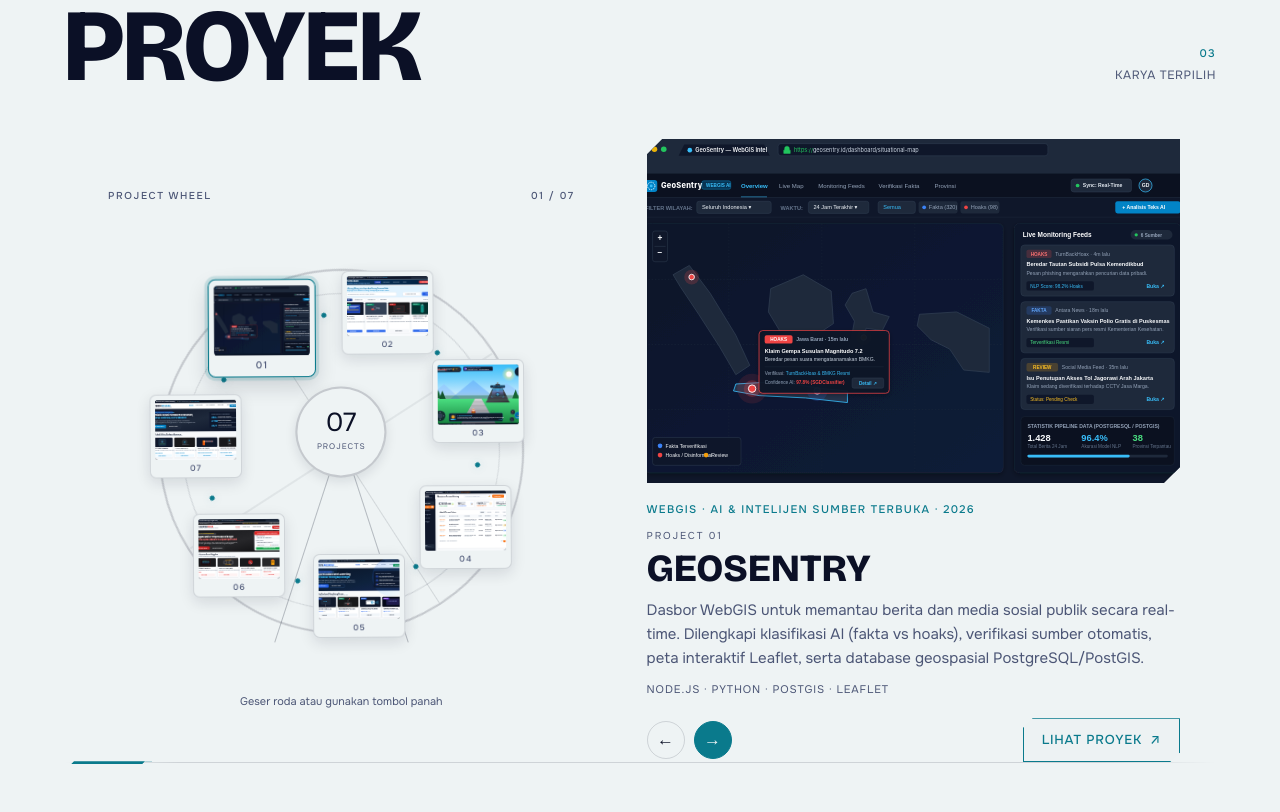
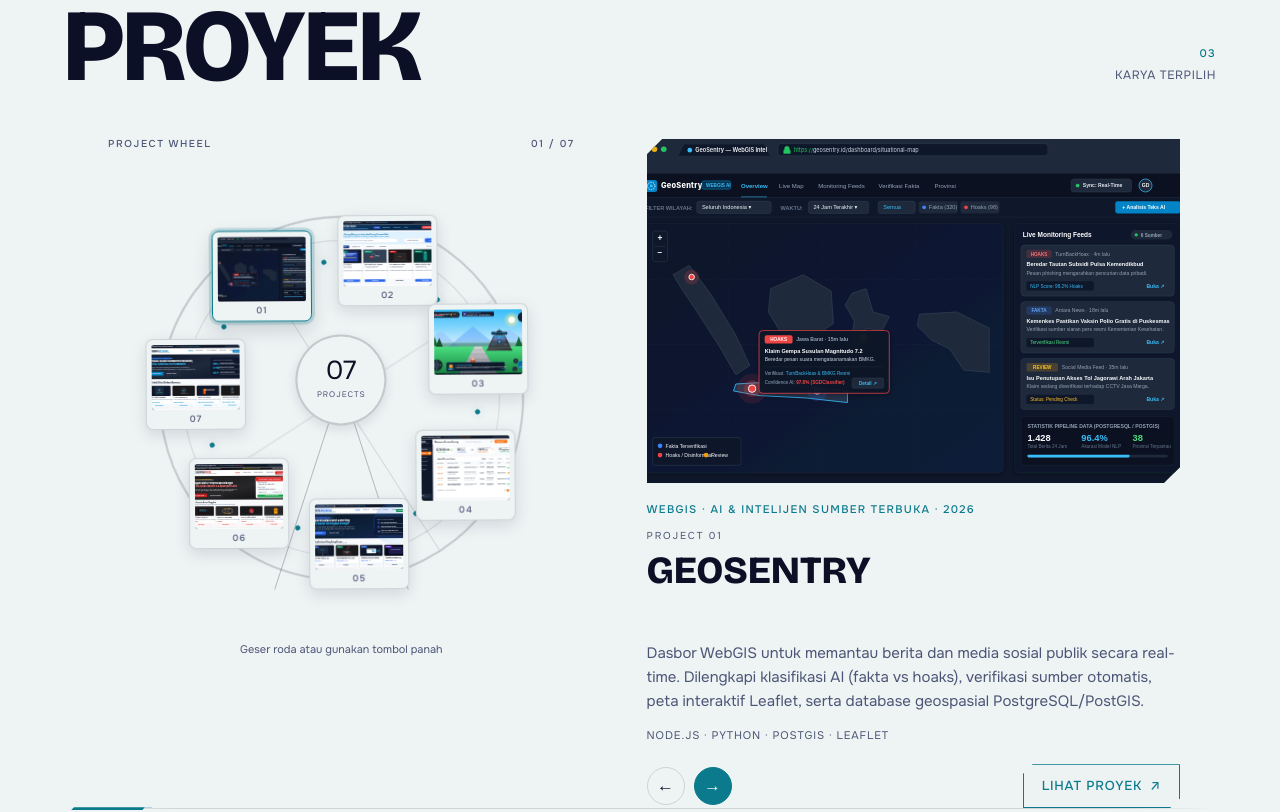
Before and after one commit to Gerr-DS/CV-PORTO, a plain HTML site: page index.html in a window 1280 px wide. Shown: the part 2097-2909 px from the top of the page. Drawn offline with nearby package versions, Linux system fonts and the light colour scheme.

Commit message:
Fix wheel vertical jumping by stabilizing layout alignment and uniform gondola transforms

```diff
--- a/script.js
+++ b/script.js
@@ -409,13 +409,13 @@ function easeOutQuart(x) {
   return 1 - Math.pow(1 - x, 4);
 }
 
-function renderWheelPositions(sway = 0) {
+function renderWheelPositions() {
   rotor.style.transform = `rotate(${currentAngle}deg)`;
   gondolas.forEach((gondola, i) => {
     const angle_i = currentAngle + i * slot;
     const button = gondola.querySelector("button");
     gondola.style.transform = `translate(-50%, -50%) rotate(${angle_i}deg) translateY(calc(0px - var(--wheel-orbit)))`;
-    button.style.transform = `rotate(${-angle_i + sway}deg) scale(${i === activeProject ? 1.08 : 0.92})`;
+    button.style.transform = `rotate(${-angle_i}deg)`;
   });
 }
 
@@ -523,8 +523,7 @@ function animateWheel(now) {
     currentVelocity = 0;
   }
 
-  const sway = Math.max(-5.5, Math.min(5.5, currentVelocity * 0.035));
-  renderWheelPositions(sway);
+  renderWheelPositions();
 
   requestAnimationFrame(animateWheel);
 }
--- a/styles.css
+++ b/styles.css
@@ -478,12 +478,12 @@ img, svg { display: block; max-width: 100%; }
 .project-gallery {
   display: grid;
   grid-template-columns: minmax(0, 0.95fr) minmax(0, 1.05fr);
-  align-items: center;
+  align-items: start;
   gap: clamp(24px, 5vw, 72px);
   max-width: 1080px;
   margin: 0 auto;
 }
-.project-wheel-column { min-width: 0; }
+.project-wheel-column { min-width: 0; align-self: start; }
 .project-wheel-meta { display: flex; justify-content: space-between; padding: 0 8px 10px; color: var(--ink-soft); font: 500 10px/1 var(--body); letter-spacing: 0.16em; text-transform: uppercase; }
 .project-wheel {
   --wheel-orbit: clamp(92px, 27vw, 146px);
@@ -507,9 +507,9 @@ img, svg { display: block; max-width: 100%; }
 .project-wheel-spokes i:nth-child(4) { transform: rotate(270deg); }
 .project-wheel-items { position: absolute; inset: 0; }
 .project-gondola { position: absolute; z-index: 2; left: 50%; top: 50%; width: clamp(70px, 17vw, 100px); will-change: transform; }
-.project-thumb { display: block; width: 100%; padding: 5px; border: 1px solid var(--rule); border-radius: 7px; background: var(--paper); box-shadow: 0 5px 16px rgba(11, 16, 38, 0.12); cursor: pointer; will-change: transform; transition: border-color 250ms, box-shadow 250ms; }
+.project-thumb { display: block; width: 100%; padding: 5px; border: 1px solid var(--rule); border-radius: 7px; background: var(--paper); box-shadow: 0 5px 16px rgba(11, 16, 38, 0.12); cursor: pointer; will-change: transform; transition: border-color 250ms, box-shadow 250ms, transform 200ms var(--ease); }
 .project-thumb:hover { border-color: var(--teal); }
-.project-thumb[aria-pressed="true"] { border-color: var(--teal); box-shadow: 0 0 0 3px rgba(10, 122, 140, 0.16), 0 8px 20px rgba(11, 16, 38, 0.16); }
+.project-thumb[aria-pressed="true"] { border-color: var(--teal); box-shadow: 0 0 0 3px rgba(10, 122, 140, 0.2), 0 8px 20px rgba(11, 16, 38, 0.16); }
 .project-thumb img { width: 100%; aspect-ratio: 1.35; object-fit: cover; border-radius: 3px; }
 .project-thumb span { display: block; padding-top: 5px; color: var(--ink-soft); font: 500 9px/1 var(--body); letter-spacing: 0.12em; }
 .project-wheel-hub { position: absolute; z-index: 3; top: 46%; left: 50%; display: flex; width: 19%; aspect-ratio: 1; flex-direction: column; align-items: center; justify-content: center; border: 2px solid rgba(11, 16, 38, 0.18); border-radius: 50%; background: var(--paper); box-shadow: 0 4px 12px rgba(11, 16, 38, 0.1); transform: translate(-50%, -50%); }
@@ -519,14 +519,14 @@ img, svg { display: block; max-width: 100%; }
 .project-wheel-stand::before { transform: rotate(18deg); }
 .project-wheel-stand::after { transform: rotate(-18deg); }
 .project-wheel-hint { margin: 2px 0 0; color: var(--ink-soft); font-size: 11px; text-align: center; }
-.project-detail { min-width: 0; }
+.project-detail { min-width: 0; align-self: start; }
 .project-detail-cover { overflow: hidden; aspect-ratio: 1.55; background: rgba(11, 16, 38, 0.06); clip-path: polygon(16px 0, 100% 0, 100% calc(100% - 16px), calc(100% - 16px) 100%, 0 100%, 0 16px); }
 .project-detail-cover img { width: 100%; height: 100%; object-fit: cover; }
-.project-detail-copy { padding-top: 18px; }
-.project-detail .project-tag { margin: 0 0 10px; color: var(--teal); font-size: 11px; font-weight: 500; letter-spacing: 0.12em; text-transform: uppercase; }
+.project-detail-copy { padding-top: 18px; min-height: 250px; }
+.project-detail .project-tag { margin: 0 0 10px; min-height: 16px; color: var(--teal); font-size: 11px; font-weight: 500; letter-spacing: 0.12em; text-transform: uppercase; }
 .project-number { margin: 0 0 7px; color: var(--ink-soft); font-size: 10px; letter-spacing: 0.18em; }
-.project-detail h3 { margin: 0 0 10px; font-family: var(--display); font-weight: 800; font-size: clamp(30px, 3vw, 44px); line-height: 0.98; text-transform: uppercase; }
-.project-description { margin: 0; max-width: 42em; color: var(--ink-soft); font-size: 15px; line-height: 1.6; }
+.project-detail h3 { margin: 0 0 10px; min-height: 2.1em; font-family: var(--display); font-weight: 800; font-size: clamp(30px, 3vw, 44px); line-height: 1.05; text-transform: uppercase; }
+.project-description { margin: 0; min-height: 5em; max-width: 42em; color: var(--ink-soft); font-size: 15px; line-height: 1.6; }
 .project-year { margin: 11px 0 0; color: var(--ink-soft); font-size: 11px; letter-spacing: 0.08em; text-transform: uppercase; }
 .project-detail-actions { display: flex; align-items: center; gap: 9px; margin-top: 20px; }
 .project-nav-button { display: inline-flex; width: 38px; height: 38px; flex: 0 0 auto; align-items: center; justify-content: center; border: 1px solid var(--rule); border-radius: 50%; background: transparent; color: var(--ink); font-size: 17px; cursor: pointer; transition: color 200ms, background-color 200ms, border-color 200ms; }
```
